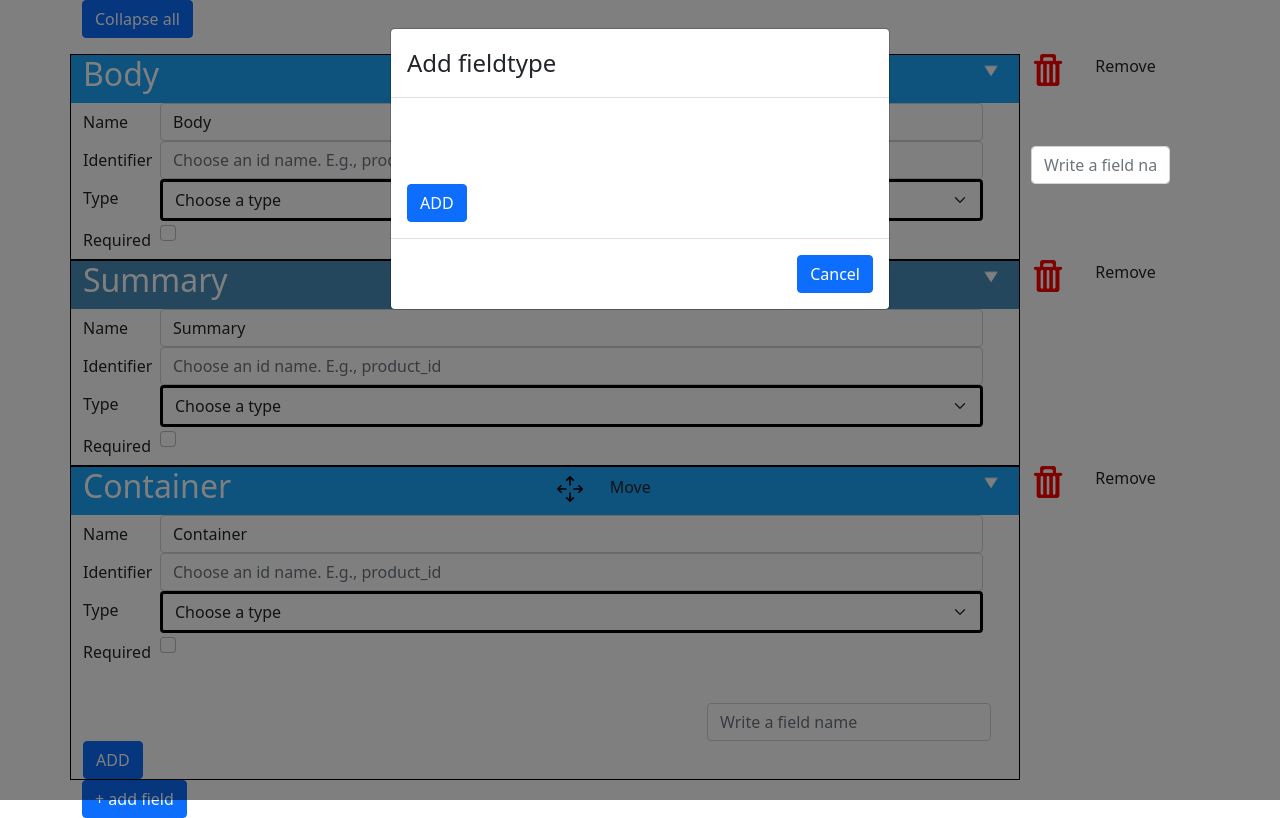
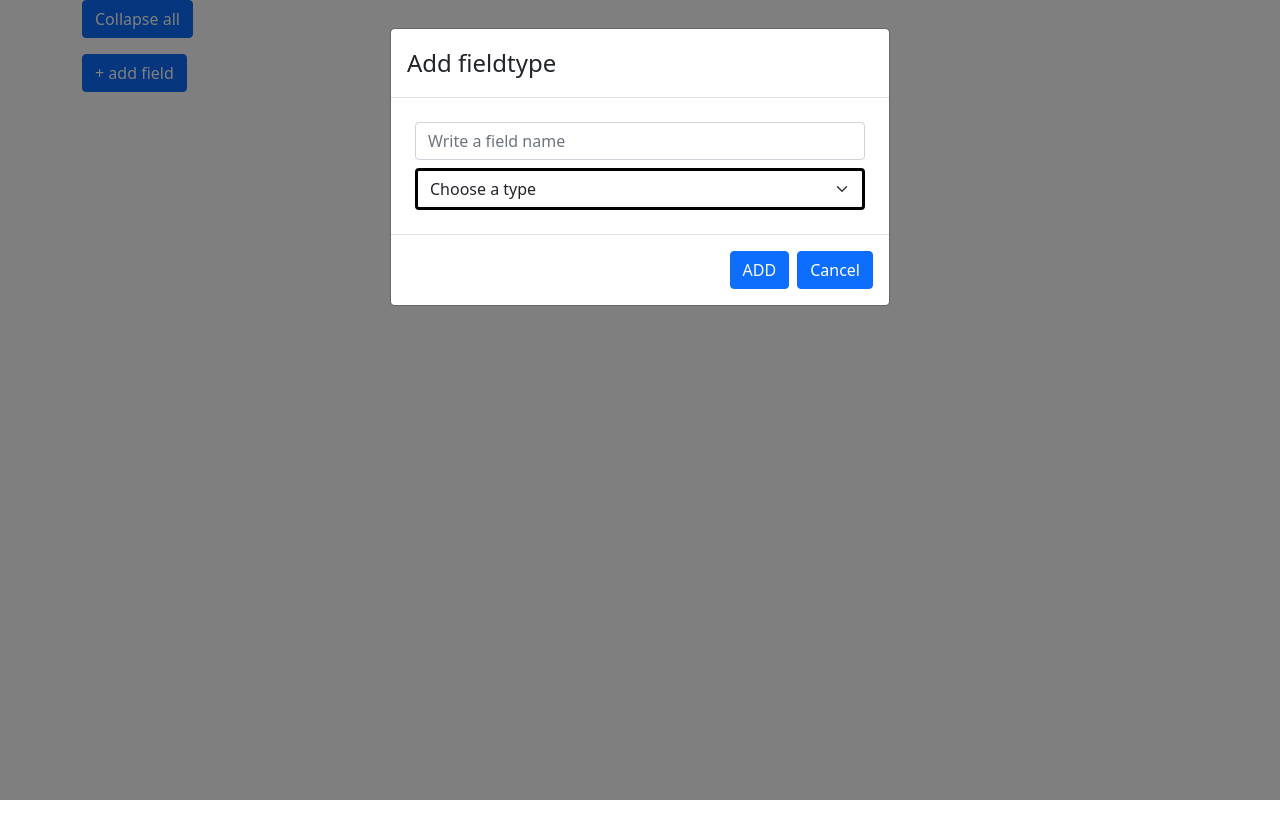
Before and after one commit to digimakergo/contenttype-designer, a React (Create React App) app in the folder client/: page / in a window 1280 px wide. Both pictures are taken after a click on the button "+ add field". Built offline with nearby package versions, Linux system fonts and the light colour scheme.

Commit message:
updated add functionality

```diff
--- a/client/public/FieldTypeDefinition.json
+++ b/client/public/FieldTypeDefinition.json
@@ -1,13 +1,13 @@
 {
-    "Text": {"parameters":{"max_length":"int","is_multi_line": "bool"}},
-    "Richtext":{ "parameters":{"mode":"radio:compact,full"}},
-    "Radio":{"parameters":{"Options":"bool"}},
-    "File": {"parameters":{"max_size":"int","format":"check:pdf,docx"}},
-    "Image":{ "parameters":{"format":"check:jpg,png"}},
-    "Select":{"parameters":{}},
-    "Int": {"parameters":{}},
-    "Datetime": {"parameters":{"dateonly":"bool"}},
-    "Password": {"parameters":{}},
-    "Checkbox": {"parameters":{}},
-    "Container": {"parameters":{}}
+    "text": {"parameters":{"max_length":"int","is_multi_line": "bool"}},
+    "richtext":{ "parameters":{"mode":"radio:compact,full"}},
+    "radio":{"parameters":{"Options":"bool"}},
+    "file": {"parameters":{"max_size":"int","format":"check:pdf,docx"}},
+    "image":{ "parameters":{"format":"check:jpg,png"}},
+    "select":{"parameters":{}},
+    "int": {"parameters":{}},
+    "datetime": {"parameters":{"dateonly":"bool"}},
+    "password": {"parameters":{}},
+    "checkbox": {"parameters":{}},
+    "container": {"parameters":{}}
 }
--- a/client/src/App.tsx
+++ b/client/src/App.tsx
@@ -1,4 +1,4 @@
-import { useState, useCallback } from 'react';
+import { useState, useCallback, useEffect } from 'react';
 import './App.css';
 import { Form, Container, Button } from 'react-bootstrap';
 import { DndProvider } from 'react-dnd';
@@ -7,41 +7,45 @@ import update from 'immutability-helper';
 import Field from './components/Field';
 import DragNDropComponent from './components/DragNDropComponent';
 import DropDownContentTypes from './components/DropDownContentTypes';
-import ModalContainer from './components/ModalContainer';
+import AddField from './components/AddField';
 
 
-
+interface listElements {
+  identifier:string,
+  name:string,
+  type:string,
+  required:boolean,
+  parameters?:any,
+  children?:any[]
+}
 
 function App() {
 
+  const [fieldtypes, setFieldtypes] = useState([])
+
+  useEffect(()=>{
+    fetch('FieldTypeDefinition.json',{
+        headers:{
+            'Content-Type':'application/json',
+            'Accept':'application/json'
+        }
+    }).then(response => {
+        if(response.ok){
+            return response.json();
+        }
+        throw response;
+    }).then(data => {
+        setFieldtypes(data)
+    }).catch(error => {
+        console.log("error: " + error);
+    })
+}, [])
+
   const [collapse, setCollapse] = useState(false);
   const [show, setShow] = useState(false);
-  const [list, setList] = useState([
-    {
-      identifier: "body",
-      name: "Body",
-      type: "",
-      required: false,
-      parameters: {},
-    },
-    {
-      identifier: "summary",
-      name: "Summary",
-      type: "Text",
-      required: true,
-      parameters: {max_length:5,is_multi_line: true},
-    }
-    ,
-    {
-      identifier: "container",
-      name: "Container",
-      type: "Container",
-      required: true,
-      children: [],
-    }
-  ]);
-
-
+  let list:listElements[];
+  let setList:any;
+  [list, setList] = useState([]);
 
   const moveItem = useCallback(
     (dragIndex:number, hoverIndex:number) => {
@@ -60,14 +64,26 @@ function App() {
     [list],
   )
 
-  const addContent = (value:string) => {
-    const contentObj = {
-      identifier: value.toLowerCase().replaceAll(" ","_"),
-      type: "",
-      name: value,
-      required: false,
-      parameters: {},
+  const addContent = (name:string, type:string) => {
+    let contentObj = {};
+    if(type != "container"){
+      contentObj = {
+        identifier: name.toLowerCase().replaceAll(" ","_"),
+        type: type,
+        name: name,
+        required: false,
+        parameters: {},
+      }
+    }else{
+      contentObj = {
+        identifier: name.toLowerCase().replaceAll(" ","_"),
+        type: type,
+        name: name,
+        required: false,
+        children: [],
+      }
     }
+
       setList([...list, contentObj]);
       setCollapse(false);
   }
@@ -104,22 +120,17 @@ function App() {
       <Container>
         <Button variant='primary' onClick={() => collapseAll()}>Collapse all</Button>
         <Form style={{marginTop:"1rem"}}>
-
           <DndProvider backend={HTML5Backend}>
             {list.map((field:any, index:number) => (
               <DragNDropComponent key={field.identifier} headerColor={index % 2 == 0 ? "#1CA4FC" : "#498EBA"} index={index} identifier={field.identifier} fieldname={field.name} moveItem={moveItem}
                   Remove={deleteElement} >
-                <Field field={field} index={index}/>
+                <Field field={field} index={index} fieldtypes={fieldtypes}/>
               </DragNDropComponent>
             ))}
           </DndProvider>
-
-
         </Form>
         <Button onClick={() => setShow(true)}>+ add field</Button>
-        <ModalContainer show={show} setShow={setShow}>
-          <DropDownContentTypes onClick={addContent}/>
-        </ModalContainer>
+        <AddField show={show} setShow={setShow} fieldtypes={fieldtypes} onClick={addContent}/>
       </Container>
     </div>
   );
--- /dev/null
+++ b/client/src/components/AddField.tsx
@@ -0,0 +1,50 @@
+import Modal from 'react-bootstrap/Modal';
+import Button from 'react-bootstrap/Button';
+import Row from 'react-bootstrap/Row';
+import Form from 'react-bootstrap/Form';
+
+
+import { useState } from 'react';
+
+const ModalContainer = (props:any) => {
+
+    const [name, setName] = useState("");
+    const [type, setType] = useState("");
+
+
+
+  return (
+    <Modal show={props.show} onHide={() => props.setShow(false)}>
+        <Modal.Header><Modal.Title>Add fieldtype</Modal.Title></Modal.Header>
+        <Modal.Body>
+          <Row style={{margin:"0.5rem"}}>
+            <Form.Control type='text' placeholder='Write a field name'  onChange={(e) => {
+                setName(e.target.value.charAt(0).toUpperCase()+e.target.value.slice(1));
+            }}/>
+          </Row>
+          <Row style={{margin:"0.5rem"}}>
+            <Form.Select  style={{border:"solid black 3px"}} onChange={(event) => {
+              setType(event.target.value)
+            }}>
+              <option>Choose a type</option>
+              {Object.keys(props.fieldtypes).map((element:any, index:number)=>(
+                <option key={index}>{element}</option>
+              ))}
+            </Form.Select>
+          </Row>
+
+
+        </Modal.Body>
+        <Modal.Footer>
+        <Button variant="primary" onClick={() => {
+              props.onClick(name, type);
+              props.setShow(false);
+          }
+          }>ADD</Button>
+            <Button variant='primary' onClick={() => {props.setShow(false)}}>Cancel</Button>
+        </Modal.Footer>
+    </Modal>
+  )
+}
+
+export default ModalContainer
--- a/client/src/components/Field.tsx
+++ b/client/src/components/Field.tsx
@@ -2,6 +2,7 @@ import { Form, Row, Col, Button } from 'react-bootstrap';
 import React, { useState, useEffect } from 'react';
 import Container from './Container';
 import DropDownContentTypes from './DropDownContentTypes';
+import AddField from './AddField';
 
 interface ParamElements {
     label:string,
@@ -17,31 +18,16 @@ interface ParamElementsC {
 
 const Field = (props:any) => {
 
-    const [fields, setFields] = useState({});
+    console.log(props.field)
     const def:ParamElements[] = [];
 
 
 
     const [params, setParams] = useState(def);
     const [children, setChildren] = useState(props.field.children);
+    const [show, setShow] = useState(false);
 
-    useEffect(()=>{
-        fetch('FieldTypeDefinition.json',{
-            headers:{
-                'Content-Type':'application/json',
-                'Accept':'application/json'
-            }
-        }).then(response => {
-            if(response.ok){
-                return response.json();
-            }
-            throw response;
-        }).then(data => {
-            setFields(data)
-        }).catch(error => {
-            console.log("error: " + error);
-        })
-    }, [])
+
 
 
 
@@ -152,7 +138,7 @@ const Field = (props:any) => {
 
 
 
-    const addParameter = (val:any) => {
+    /*const addParameter = (val:any) => {
         props.field.parameters = {};
         let elements:ParamElements[] = [];
         let key:any;
@@ -168,7 +154,7 @@ const Field = (props:any) => {
             }
         }
         if(val === "Choose a type"){props.field.type = "";}
-    }
+    }*/
 
     return (
         <>
@@ -206,15 +192,7 @@ const Field = (props:any) => {
                     </Form.Label>
                 </Col>
                 <Col>
-                    <Form.Select defaultValue={props.field.type} style={{border:"solid black 3px"}} onChange={(event) => {
-                        addParameter(event.target.value)
-                    } }>
-                        <option>Choose a type</option>
-                        {Object.keys(fields).map((element:any, index:number)=>(
-                            <option key={index}>{element}</option>
-                        ) )}
-
-                    </Form.Select>
+                    <Form.Label>{props.field.type}</Form.Label>
                 </Col>
             </Row>
 
@@ -257,7 +235,8 @@ const Field = (props:any) => {
                         </Container>
                         )
                     )}
-                    <DropDownContentTypes onClick={addContent}/>
+                    <Button onClick={() => setShow(true)}>+ add field</Button>
+                    <AddField show={show} setShow={setShow} fieldtypes={props.fieldtypes} onClick={addContent}/>
                 </>
             }
         </>
--- a/client/src/components/ModalContainer.tsx
+++ /dev/null
@@ -1,21 +0,0 @@
-import Modal from 'react-bootstrap/Modal';
-import Button from 'react-bootstrap/Button';
-import { useState } from 'react';
-
-const ModalContainer = (props:any) => {
-
-
-  return (
-    <Modal show={props.show} onHide={() => props.setShow(false)}>
-        <Modal.Header><Modal.Title>Add fieldtype</Modal.Title></Modal.Header>
-        <Modal.Body>
-          {props.children}
-        </Modal.Body>
-        <Modal.Footer>
-            <Button variant='primary' onClick={() => {props.setShow(false)}}>Cancel</Button>
-        </Modal.Footer>
-    </Modal>
-  )
-}
-
-export default ModalContainer
```
